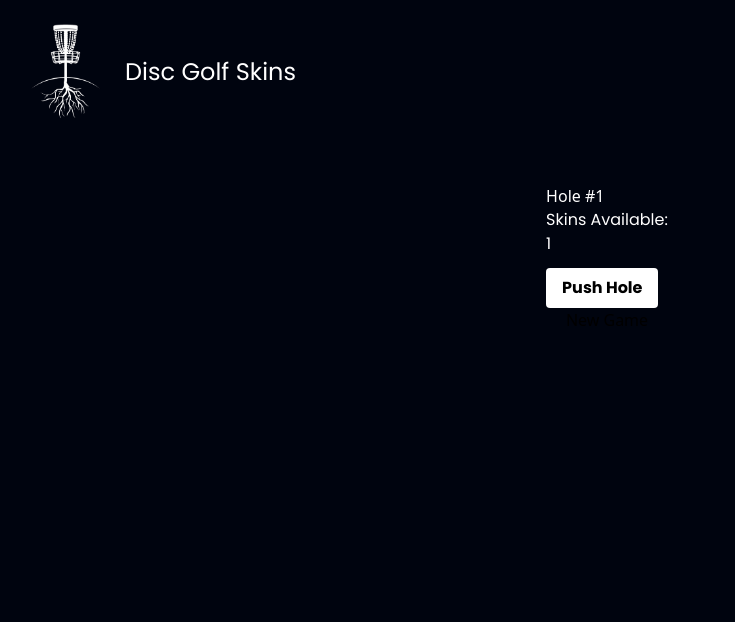
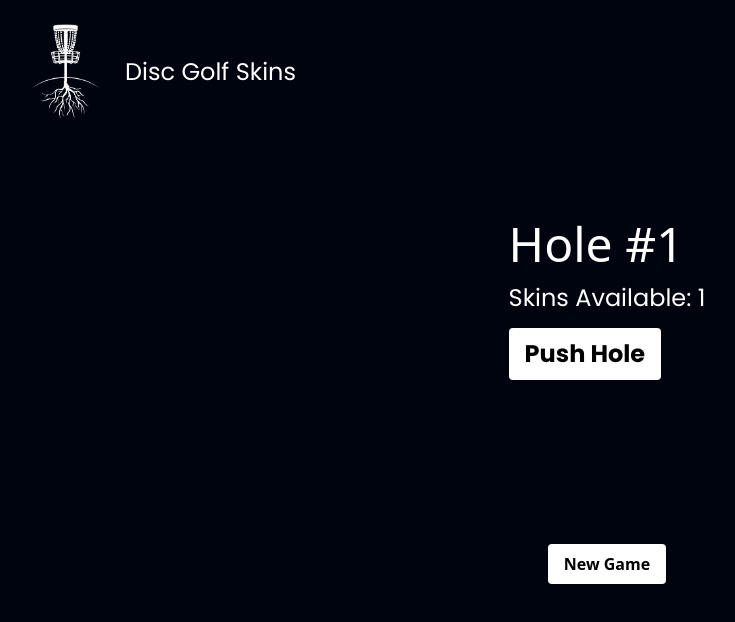
Before and after one commit to hkapk/Disc-Golf-Skins-ScoreKeeper, a React (Vite) app: page / in a window 1280 px wide. Both pictures are taken after a click on the button "Start". Shown: the top 622 px of the page, without its empty margins (33-768 px from the left). Built offline with nearby package versions, Linux system fonts and the light colour scheme.

Commit message:
updated styles

```diff
--- a/index.html
+++ b/index.html
@@ -1,13 +1,16 @@
 <!DOCTYPE html>
 <html lang="en">
+
 <head>
   <meta charset="UTF-8" />
   <link rel="icon" type="image/svg+xml" href="/vite.svg" />
   <meta name="viewport" content="width=device-width, initial-scale=1.0" />
-    <title>Vite + React</title>
+  <title>DG-SKINZ-BB</title>
 </head>
+
 <body>
   <div id="root"></div>
   <script type="module" src="/src/main.jsx"></script>
 </body>
+
 </html>
--- a/src/App.jsx
+++ b/src/App.jsx
@@ -25,7 +25,8 @@ function App() {
           <PageContext.Provider value={{ isToggled, setIsToggled }}>
             {isToggled ? <PlayerForm name={name} setName={setName} /> : <ScoreList name={name} setName={setName} />}
 
-            {isToggled ? <button className="bg-white text-black hover:bg-blue-400 font-bold py-2 px-4 mt-3 rounded" onClick={() => setIsToggled(!isToggled)}>Start</button> : <><button className="submitButton" onClick={() => setIsToggled(!isToggled)}>New Game</button> </>}
+            {isToggled ? <button className="bg-white text-black hover:bg-blue-400 font-bold py-2 px-4 mt-3 rounded" onClick={() => setIsToggled(!isToggled)}>Start</button> :
+              <><button className="bg-white text-black hover:bg-blue-400 font-bold py-2 px-4 mt-3 rounded" onClick={() => setIsToggled(!isToggled)}>New Game</button> </>}
           </PageContext.Provider>
         </div>
       </div>
--- a/src/components/PlayerForm.jsx
+++ b/src/components/PlayerForm.jsx
@@ -24,16 +24,16 @@ function PlayerForm({ name, setName }) {
         font-poppins font-normal text-[16px]
         text-white'>
                 <div><h1 className="py-6"> Add Players: </h1>
-                    <input className='submitButton text-black p-2'
+                    <input className='submitButton text-black p-2 rounded'
                         type='text'
                         name="playerName"
                         id="playerName"
                         placeholder="Player Name..."
                         ref={playerName} />
-                    <input className='submitButton p-2' type='submit' value='+'></input>
+                    <input className='bg-white text-black hover:bg-blue-400 font-bold m-2 py-1 px-3 mt-1 rounded' type='submit' value='+'></input>
                     <div>
                         <ul className="list-none flex  flex-col justify-end
-            items-center
+            items-center text-[36px]
             py-6">
                             <PlayerList name={name} setName={setName} />
                         </ul>
--- a/src/components/Score.jsx
+++ b/src/components/Score.jsx
@@ -20,9 +20,11 @@ function Score({ name }) {
 
 
     return (
-        <div className="player-item">
-            {name.playerName}: {playerSkinCount} <button className='add-skin' onClick={() => addSkin()
-            }> + </button></div>
+        <div className="grid grid-cols-3 gap-4">
+            <div className="">{name.playerName}: </div>
+            <div className="pl-20"> {playerSkinCount} </div>
+            <div className="pl-6"> <button className='add-skin' onClick={() => addSkin()}> + </button></div>
+        </div>
     )
 }
 
--- a/src/components/ScoreList.jsx
+++ b/src/components/ScoreList.jsx
@@ -37,25 +37,27 @@ function ScoreList({ name }) {
 
     return (
         <CountContext.Provider value={{ holeCount, setHoleCount }}>
-            <div><div className='
-            text-[16px]
-            text-white'>
-                <button className="previous-hole" onClick={() => reduceHole()}></button>
-                Hole #{holeCount}
-            </div>
+            <div>
+                <div>
+                    <button className="previous-hole" onClick={() => reduceHole()}></button>
+                    <h1 className='
+            text-[48px]
+            text-white'> Hole #{holeCount}</h1>
+                </div>
                 <SkinContext.Provider value={{ skinCount, setSkinCount }}>
                     <div className="font-poppins font-normal
-        curser-pointer text-[16px]
+        text-[24px]
         text-white">
-                        <p className=''>Skins Available: </p> <p className="skinCount">{skinCount}</p>
-                        <div><button className="bg-white text-black hover:bg-blue-400 font-bold py-2 px-4 mt-3 rounded" onClick={() => pushHole()}>
+                        <p className='w-full '>Skins Available: {skinCount}</p>
+                        <div><button className="bg-white text-black hover:bg-blue-400 font-bold py-2 px-4 mt-3 rounded mb-6" onClick={() => pushHole()}>
                             Push Hole </button>
                         </div>
                     </div>
-                    <ul>
+                    <ul className="mb-32">
                         <li className='font-poppins
                         font-normal
-                        text-[16px] text-white'>
+                        text-[36px] text-white
+                        '>
                             {
                                 name.sort(sortByDate).map((value, index) => (
                                     <Score
```
Lines whose indentation alone changed are shown as unchanged.
